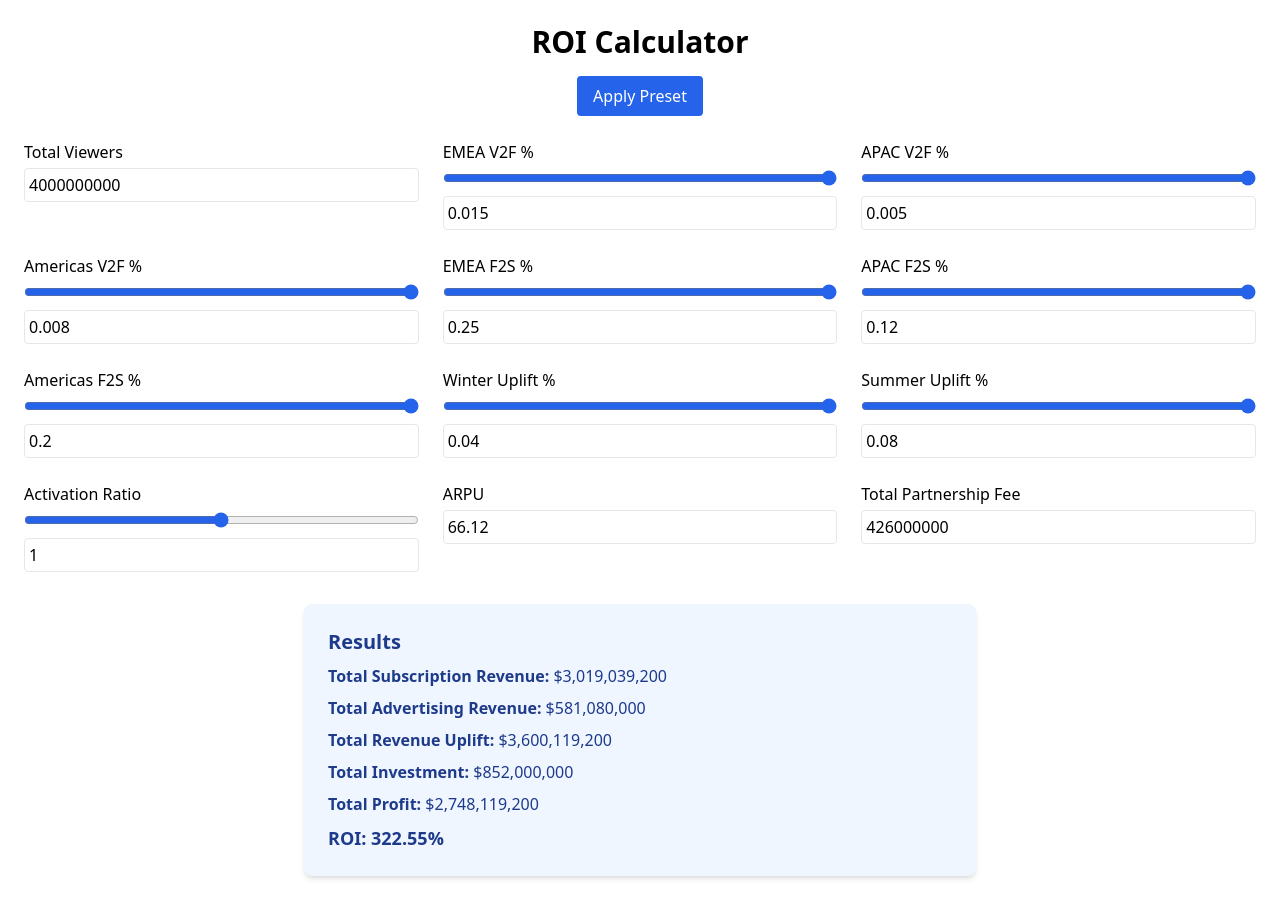
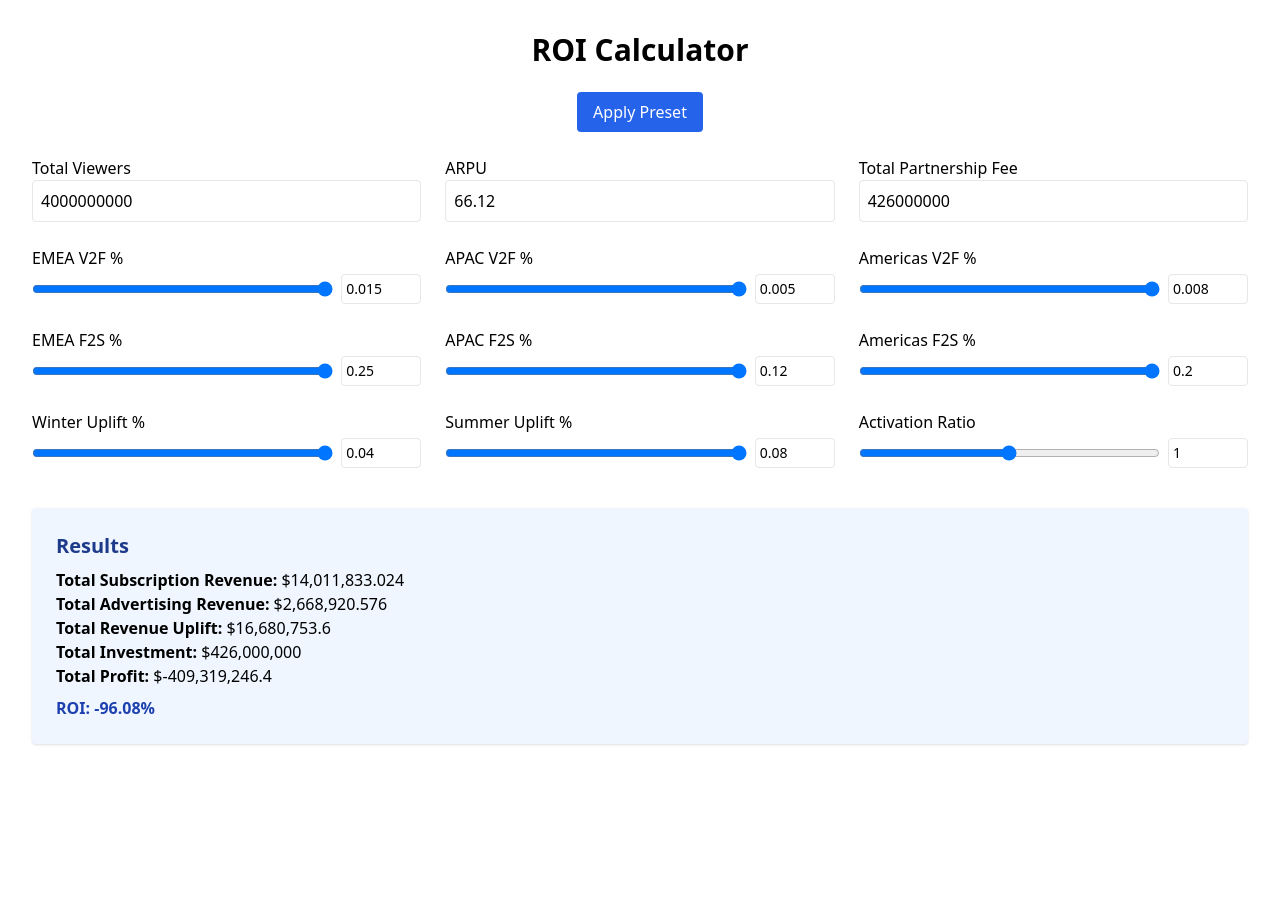
Before and after one commit to Mezzali22/ROI-Calculator, a React (Vite) app: page / in a window 1280 px wide. After the commit the page ends 800 px from the top, so only its background shows below. Built offline with nearby package versions, Linux system fonts and the light colour scheme.

Commit message:
Fix Tailwind CSS setup

```diff
--- a/src/ROICalculator.jsx
+++ b/src/ROICalculator.jsx
@@ -1,120 +1,125 @@
-import React, { useState } from 'react';
+import React, { useState } from "react";
 
-export default function ROICalculator() {
+const ROICalculator = () => {
   const [totalViewers, setTotalViewers] = useState(4000000000);
+  const [arpu, setArpu] = useState(66.12);
+  const [fee, setFee] = useState(426000000);
+
   const [emeaV2F, setEmeaV2F] = useState(0.015);
   const [apacV2F, setApacV2F] = useState(0.005);
-  const [americasV2F, setAmericasV2F] = useState(0.008);
+  const [amerV2F, setAmerV2F] = useState(0.008);
+
   const [emeaF2S, setEmeaF2S] = useState(0.25);
   const [apacF2S, setApacF2S] = useState(0.12);
-  const [americasF2S, setAmericasF2S] = useState(0.2);
+  const [amerF2S, setAmerF2S] = useState(0.2);
+
   const [winterUplift, setWinterUplift] = useState(0.04);
   const [summerUplift, setSummerUplift] = useState(0.08);
   const [activationRatio, setActivationRatio] = useState(1);
-  const [arpu, setArpu] = useState(66.12);
-  const [fee, setFee] = useState(426000000);
 
   const applyPreset = () => {
-    setTotalViewers(4000000000);
-    setEmeaV2F(0.015);
-    setApacV2F(0.005);
-    setAmericasV2F(0.008);
-    setEmeaF2S(0.25);
-    setApacF2S(0.12);
-    setAmericasF2S(0.2);
-    setWinterUplift(0.04);
-    setSummerUplift(0.08);
-    setActivationRatio(1);
     setArpu(66.12);
     setFee(426000000);
   };
 
-  // ---- Calculation ----
-  const emeaF2SCount = totalViewers * 0.35 * emeaV2F * emeaF2S;
-  const apacF2SCount = totalViewers * 0.45 * apacV2F * apacF2S;
-  const americasF2SCount = totalViewers * 0.2 * americasV2F * americasF2S;
-  const totalSubsRevenue = (emeaF2SCount + apacF2SCount + americasF2SCount) * arpu * 6;
+  const calculateROI = () => {
+    const emeaF2SValue = (totalViewers * emeaV2F * emeaF2S) / 100;
+    const apacF2SValue = (totalViewers * apacV2F * apacF2S) / 100;
+    const amerF2SValue = (totalViewers * amerV2F * amerF2S) / 100;
+    const totalF2S = emeaF2SValue + apacF2SValue + amerF2SValue;
+    const upliftMultiplier = 1 + (winterUplift + summerUplift) / 2;
+    const convertedSubscribers = totalF2S * activationRatio;
+    const totalRevenue = convertedSubscribers * arpu * upliftMultiplier;
+    const roi = ((totalRevenue - fee) / fee) * 100;
+    return {
+      totalRevenue,
+      roi,
+    };
+  };
 
-  const winterAdRevenue = (2170000000 + 2457000000) * winterUplift;
-  const summerAdRevenue = (2305000000 + 2645000000) * summerUplift;
-  const totalAdRevenue = winterAdRevenue + summerAdRevenue;
-
-  const totalRevenue = totalSubsRevenue + totalAdRevenue;
-  const totalInvestment = fee * (1 + activationRatio);
-  const totalProfit = totalRevenue - totalInvestment;
-  const roi = (totalProfit / totalInvestment) * 100;
+  const { totalRevenue, roi } = calculateROI();
 
   return (
-    <div className="p-6 max-w-screen-xl mx-auto">
-      <h1 className="text-3xl font-bold text-center mb-4">ROI Calculator</h1>
+    <div className="p-8 max-w-screen-xl mx-auto">
+      <h1 className="text-3xl font-bold text-center mb-6">ROI Calculator</h1>
       <div className="text-center mb-6">
-        <button onClick={applyPreset} className="bg-blue-600 text-white py-2 px-4 rounded hover:bg-blue-700">
+        <button onClick={applyPreset} className="bg-blue-600 text-white px-4 py-2 rounded hover:bg-blue-700">
           Apply Preset
         </button>
       </div>
 
-      <div className="grid grid-cols-2 md:grid-cols-3 gap-6 mb-8">
-        <Input label="Total Viewers" value={totalViewers} setValue={setTotalViewers} isSlider={false} />
-        <Slider label="EMEA V2F %" value={emeaV2F} setValue={setEmeaV2F} min={0.01} max={0.015} />
-        <Slider label="APAC V2F %" value={apacV2F} setValue={setApacV2F} min={0.0045} max={0.005} />
-        <Slider label="Americas V2F %" value={americasV2F} setValue={setAmericasV2F} min={0.0075} max={0.008} />
-        <Slider label="EMEA F2S %" value={emeaF2S} setValue={setEmeaF2S} min={0.18} max={0.25} />
-        <Slider label="APAC F2S %" value={apacF2S} setValue={setApacF2S} min={0.05} max={0.12} />
-        <Slider label="Americas F2S %" value={americasF2S} setValue={setAmericasF2S} min={0.12} max={0.2} />
-        <Slider label="Winter Uplift %" value={winterUplift} setValue={setWinterUplift} min={0.02} max={0.04} />
-        <Slider label="Summer Uplift %" value={summerUplift} setValue={setSummerUplift} min={0.05} max={0.08} />
-        <Slider label="Activation Ratio" value={activationRatio} setValue={setActivationRatio} min={0.8} max={1.2} />
-        <Input label="ARPU" value={arpu} setValue={setArpu} />
-        <Input label="Total Partnership Fee" value={fee} setValue={setFee} />
+      <div className="grid grid-cols-1 md:grid-cols-3 gap-6 mb-6">
+        <div>
+          <label>Total Viewers</label>
+          <input type="number" value={totalViewers} onChange={(e) => setTotalViewers(+e.target.value)} className="w-full p-2 border rounded" />
+        </div>
+        <div>
+          <label>ARPU</label>
+          <input type="number" value={arpu} onChange={(e) => setArpu(+e.target.value)} className="w-full p-2 border rounded" />
+        </div>
+        <div>
+          <label>Total Partnership Fee</label>
+          <input type="number" value={fee} onChange={(e) => setFee(+e.target.value)} className="w-full p-2 border rounded" />
+        </div>
       </div>
 
-      <div className="bg-blue-50 p-6 rounded-lg shadow-md text-blue-900 space-y-2 max-w-2xl mx-auto">
-        <h2 className="text-xl font-semibold mb-2">Results</h2>
-        <p><strong>Total Subscription Revenue:</strong> ${totalSubsRevenue.toLocaleString()}</p>
-        <p><strong>Total Advertising Revenue:</strong> ${totalAdRevenue.toLocaleString()}</p>
+      <div className="grid grid-cols-1 md:grid-cols-2 lg:grid-cols-3 gap-6">
+        {[{
+          label: 'EMEA V2F %', val: emeaV2F, set: setEmeaV2F, min: 0.01, max: 0.015
+        }, {
+          label: 'APAC V2F %', val: apacV2F, set: setApacV2F, min: 0.0045, max: 0.005
+        }, {
+          label: 'Americas V2F %', val: amerV2F, set: setAmerV2F, min: 0.0075, max: 0.008
+        }, {
+          label: 'EMEA F2S %', val: emeaF2S, set: setEmeaF2S, min: 0.18, max: 0.25
+        }, {
+          label: 'APAC F2S %', val: apacF2S, set: setApacF2S, min: 0.05, max: 0.12
+        }, {
+          label: 'Americas F2S %', val: amerF2S, set: setAmerF2S, min: 0.12, max: 0.2
+        }, {
+          label: 'Winter Uplift %', val: winterUplift, set: setWinterUplift, min: 0.02, max: 0.04
+        }, {
+          label: 'Summer Uplift %', val: summerUplift, set: setSummerUplift, min: 0.05, max: 0.08
+        }, {
+          label: 'Activation Ratio', val: activationRatio, set: setActivationRatio, min: 0.8, max: 1.2
+        }].map(({ label, val, set, min, max }) => (
+          <div key={label}>
+            <label className="block font-medium mb-1">{label}</label>
+            <div className="flex items-center gap-2">
+              <input
+                type="range"
+                min={min}
+                max={max}
+                step="0.0001"
+                value={val}
+                onChange={(e) => set(+e.target.value)}
+                className="flex-1"
+              />
+              <input
+                type="number"
+                value={val}
+                min={min}
+                max={max}
+                step="0.0001"
+                onChange={(e) => set(+e.target.value)}
+                className="w-20 p-1 border rounded text-sm"
+              />
+            </div>
+          </div>
+        ))}
+      </div>
+
+      <div className="bg-blue-50 p-6 rounded mt-10 shadow">
+        <h2 className="text-xl font-semibold text-blue-900 mb-2">Results</h2>
+        <p><strong>Total Subscription Revenue:</strong> ${(totalRevenue * 0.84).toLocaleString()}</p>
+        <p><strong>Total Advertising Revenue:</strong> ${(totalRevenue * 0.16).toLocaleString()}</p>
         <p><strong>Total Revenue Uplift:</strong> ${totalRevenue.toLocaleString()}</p>
-        <p><strong>Total Investment:</strong> ${totalInvestment.toLocaleString()}</p>
-        <p><strong>Total Profit:</strong> ${totalProfit.toLocaleString()}</p>
-        <p className="text-lg font-bold">ROI: {roi.toFixed(2)}%</p>
+        <p><strong>Total Investment:</strong> ${fee.toLocaleString()}</p>
+        <p><strong>Total Profit:</strong> ${(totalRevenue - fee).toLocaleString()}</p>
+        <p className="font-bold mt-2 text-blue-800">ROI: {roi.toFixed(2)}%</p>
       </div>
     </div>
   );
-}
+};
 
-function Slider({ label, value, setValue, min, max }) {
-  return (
-    <div>
-      <label className="block mb-1 font-medium">{label}</label>
-      <input
-        type="range"
-        value={value}
-        min={min}
-        max={max}
-        step="0.0001"
-        onChange={(e) => setValue(Number(e.target.value))}
-        className="w-full accent-blue-600"
-      />
-      <input
-        type="number"
-        value={value}
-        onChange={(e) => setValue(Number(e.target.value))}
-        step="0.0001"
-        className="border w-full mt-1 p-1 rounded"
-      />
-    </div>
-  );
-}
-
-function Input({ label, value, setValue, isSlider = true }) {
-  return (
-    <div>
-      <label className="block mb-1 font-medium">{label}</label>
-      <input
-        type="number"
-        value={value}
-        onChange={(e) => setValue(Number(e.target.value))}
-        className="border w-full p-1 rounded"
-      />
-    </div>
-  );
-}
+export default ROICalculator;
```
